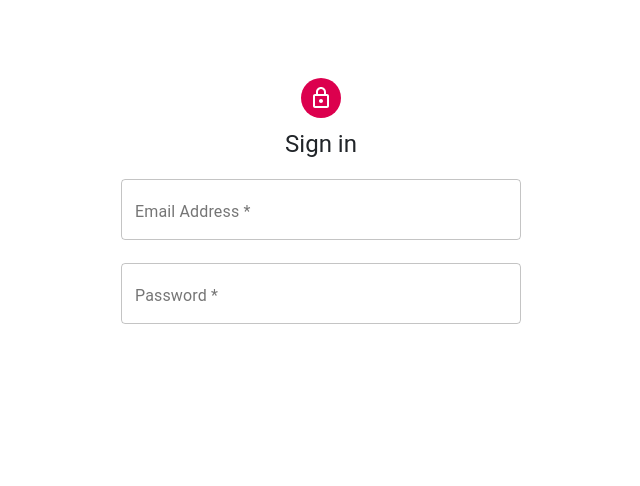
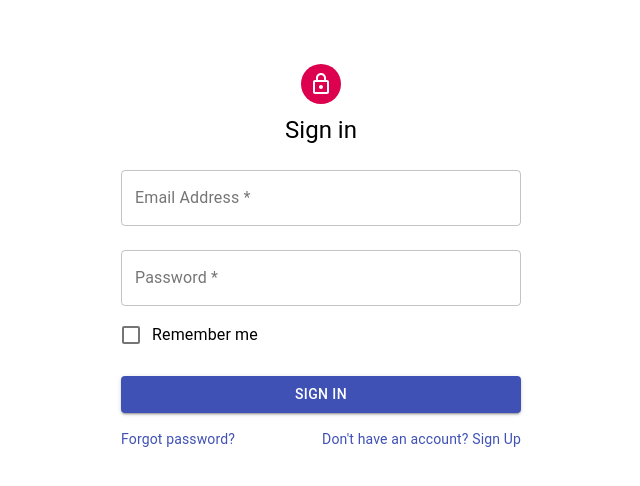
Before and after one commit to L1ght-time/dark-project-ts, a React (Create React App) app: page /sign-in in a window 1280 px wide. Shown: the top 486 px of the page, without its empty margins (319-959 px from the left). Built offline with nearby package versions, Linux system fonts and the light colour scheme.

Commit message:
DPT-004 Layout sign in page
### features

-added checkout line
-added button
-added links

```diff
--- a/package.json
+++ b/package.json
@@ -12,7 +12,6 @@
     "@types/node": "^12.20.20",
     "@types/react": "^17.0.19",
     "@types/react-dom": "^17.0.9",
-    "bootstrap": "^5.1.0",
     "clsx": "^1.1.1",
     "eslint-config-prettier": "^8.3.0",
     "eslint-plugin-prettier": "^3.4.1",
@@ -22,7 +21,7 @@
     "prettier": "^2.3.2",
     "react": "^17.0.2",
     "react-dom": "^17.0.2",
-    "react-router-dom": "^5.2.0",
+    "react-router-dom": "^5.2.1",
     "react-scripts": "4.0.3",
     "typescript": "^4.3.5",
     "web-vitals": "^1.1.2"
--- a/src/components/formik/FieldFormik/index.tsx
+++ b/src/components/formik/FieldFormik/index.tsx
@@ -7,13 +7,13 @@ const FieldFormik: FC<FieldFormikProps> = ({
   type = 'text',
   variant = 'outlined',
   autoComplete = 'off',
-  className = 'w-100 mb-4 pb-1',
+  className,
   label,
   name,
 }) => (
   <TextField
+    type={type}
     id={name}
-    type={type}
     label={label}
     variant={variant}
     autoComplete={autoComplete}
--- a/src/index.tsx
+++ b/src/index.tsx
@@ -2,7 +2,6 @@ import React from 'react';
 import ReactDOM from 'react-dom';
 import { BrowserRouter as Router, Switch } from 'react-router-dom';
 
-import 'bootstrap/dist/css/bootstrap.min.css';
 import './index.css';
 import App from './App';
 import reportWebVitals from './reportWebVitals';
--- a/src/pages/SignIn/index.tsx
+++ b/src/pages/SignIn/index.tsx
@@ -1,7 +1,13 @@
 import React, { FC } from 'react';
-import clsx from 'clsx';
 import { LockOutlined } from '@material-ui/icons';
-import { Typography } from '@material-ui/core';
+import {
+  Checkbox,
+  FormControlLabel,
+  Typography,
+  Button,
+  Link,
+  Container,
+} from '@material-ui/core';
 
 import useStyles from './style';
 import FieldFormik from '../../components/formik/FieldFormik';
@@ -9,24 +15,43 @@ import IconWraper from '../../components/shared/IconWraper';
 
 const SignIn: FC = () => {
   const styles = useStyles();
+
   return (
-    <form
-      className={clsx('d-flex flex-column mt-5 ms-auto me-auto', styles.form)}
-    >
-      <IconWraper
-        className={clsx('rounded-circle', styles.formLogoWr)}
-        bg='rgb(220, 0, 78)'
-      >
+    <Container>
+      <form className={styles.form}>
+        <IconWraper className={styles.formLogoWr} bg='rgb(220, 0, 78)'>
           <LockOutlined className={styles.formLogo} />
         </IconWraper>
 
-      <Typography variant='h5' component='p' className='text-center mb-4'>
+        <Typography variant='h5' component='h5' className={styles.formTitle}>
           Sign in
         </Typography>
 
+        <div className={styles.formFieldWr}>
           <FieldFormik name='email' label='Email Address *' />
           <FieldFormik type='password' name='password' label='Password *' />
+        </div>
+
+        <FormControlLabel
+          control={<Checkbox name='gilad' color='primary' />}
+          label='Remember me'
+          className={styles.formCheck}
+        />
+
+        <Button variant='contained' color='primary' className={styles.FormBtn}>
+          SIGN IN
+        </Button>
+
+        <div className={styles.formLinksWr}>
+          <Link href='#' variant='body2'>
+            Forgot password?
+          </Link>
+          <Link href='/sign-up' variant='body2'>
+            Don&#39;t have an account? Sign Up
+          </Link>
+        </div>
       </form>
+    </Container>
   );
 };
 
--- a/src/pages/SignIn/style.ts
+++ b/src/pages/SignIn/style.ts
@@ -2,7 +2,11 @@ import { makeStyles } from '@material-ui/core/styles';
 
 const useStyles = makeStyles((theme) => ({
   form: {
-    width: '400px',
+    width: '100%',
+    maxWidth: '400px',
+    display: 'flex',
+    flexDirection: 'column',
+    margin: '64px auto 0 auto',
   },
 
   formLogoWr: {
@@ -12,12 +16,38 @@ const useStyles = makeStyles((theme) => ({
     width: '40px',
     minWidth: '40px',
     height: '40px',
-    margin: '30px auto 10px auto',
+    margin: '0 auto 10px auto',
+    borderRadius: '50%',
   },
 
   formLogo: {
     color: '#fff',
   },
+
+  formTitle: {
+    textAlign: 'center',
+    marginBottom: '24px',
+  },
+
+  formFieldWr: {
+    display: 'flex',
+    flexDirection: 'column',
+    gap: '24px 0',
+  },
+
+  formCheck: {
+    marginTop: '8px',
+  },
+
+  FormBtn: {
+    marginTop: '20px',
+  },
+
+  formLinksWr: {
+    display: 'flex',
+    justifyContent: 'space-between',
+    marginTop: '16px',
+  },
 }));
 
 export default useStyles;
```
Also changed, not shown: 1 other file (tests, documents, lock files or other folders). Lines whose indentation alone changed are shown as unchanged.
